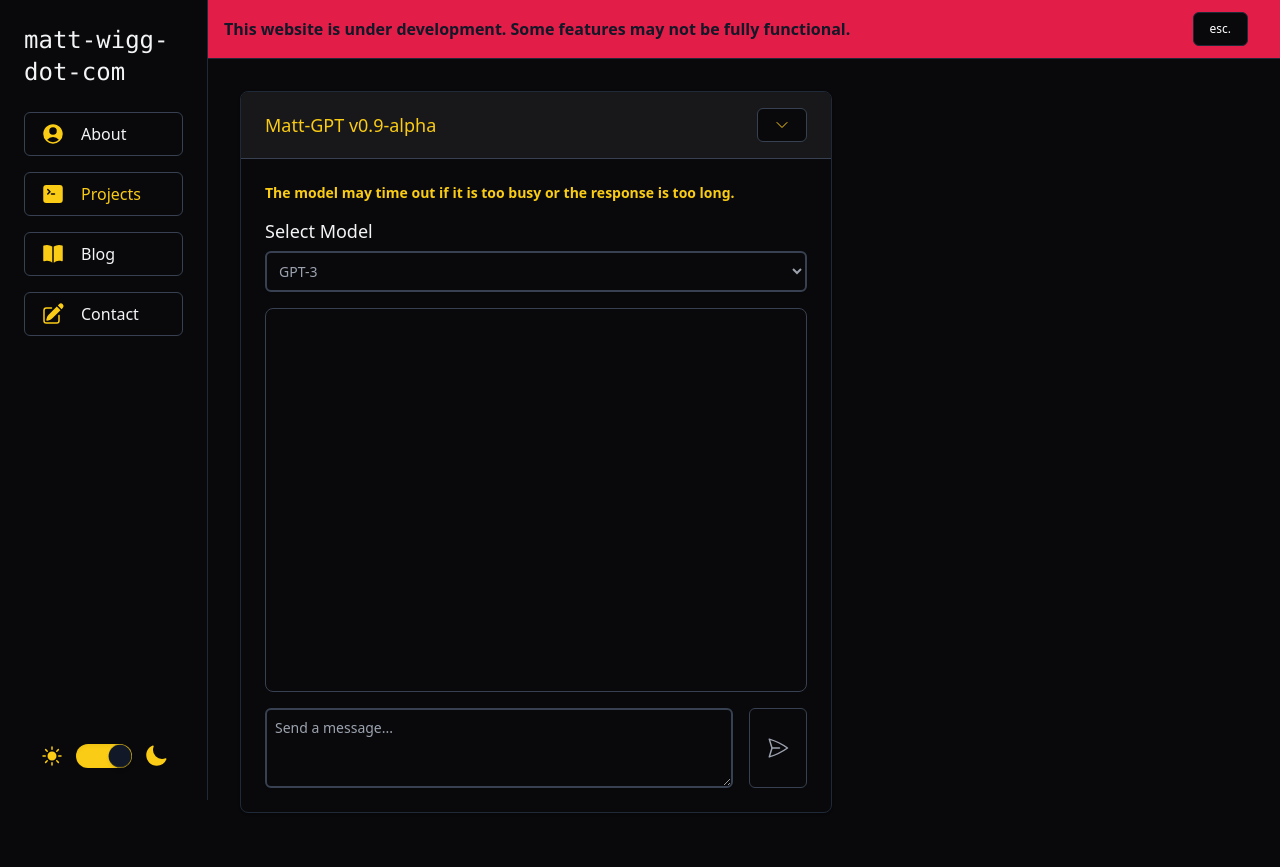
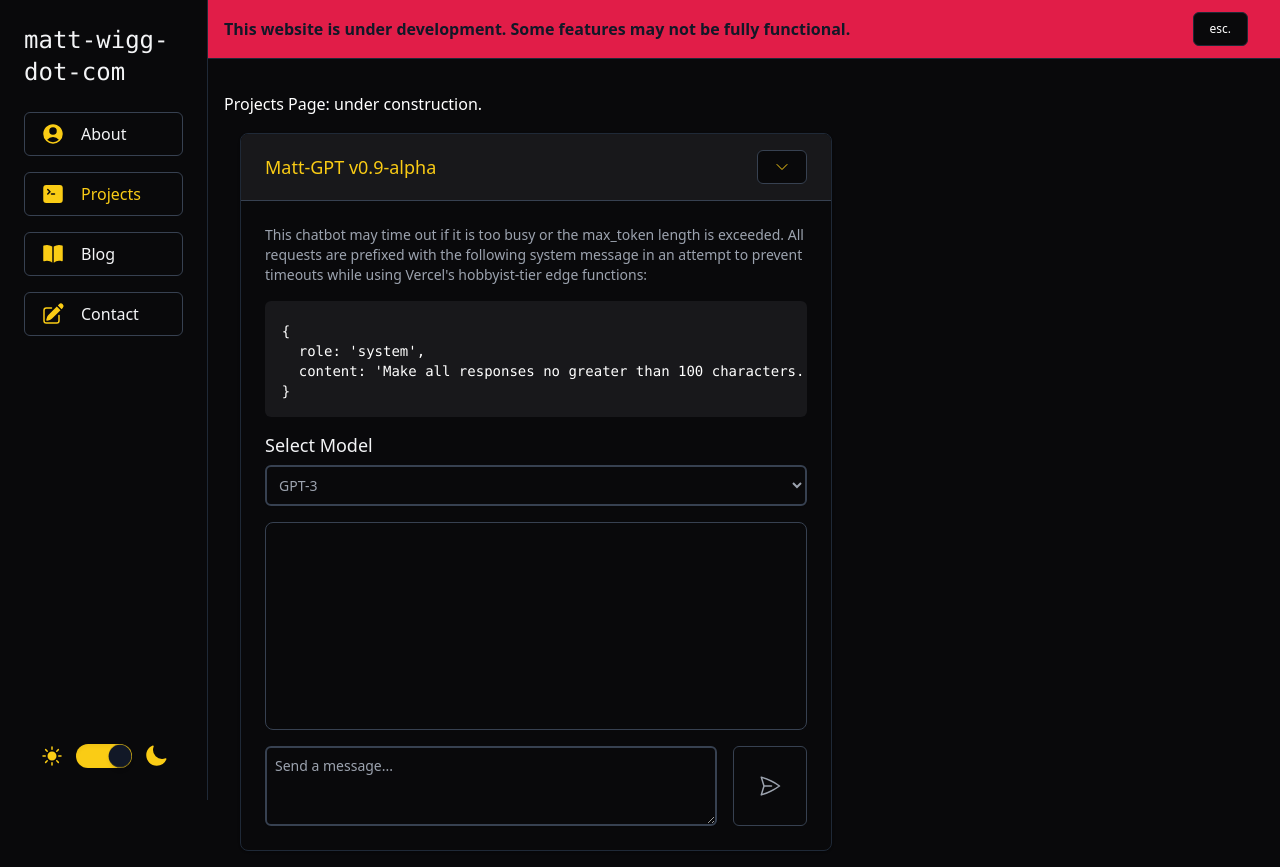
Before and after one commit to matt-wigg/matt-wigg-dot-com, a Next.js app: page /projects in a window 1280 px wide. Before the commit the page ends 829 px from the top, so only its background shows below. Built offline with nearby package versions, Linux system fonts and the light colour scheme.

Commit message:
gpt system prefix & at module imports

```diff
--- a/src/app/api/gpt-3/route.ts
+++ b/src/app/api/gpt-3/route.ts
@@ -23,11 +23,15 @@ export async function POST(req: NextRequest) {
       model: 'gpt-3.5-turbo',
       messages: [
         {
+          role: 'system',
+          content: 'Make all responses no greater that 100 characters.',
+        },
+        {
           role: 'user',
           content: lastUserMessage.content,
         },
       ],
-      max_tokens: 150,
+      max_tokens: 2000,
     });
 
     const responseText = completion.data.choices[0]?.message?.content;
--- a/src/app/api/gpt-4/route.ts
+++ b/src/app/api/gpt-4/route.ts
@@ -11,6 +11,11 @@ export async function POST(req: NextRequest) {
 
   const requestBody = await req.json();
   const { messages } = requestBody;
+
+  messages.unshift({
+    role: 'system',
+    content: 'Make all responses no greater that 100 characters.',
+  });
 
   await sleep(1000); // 1 second delay; rate limits
 
--- a/src/app/blog/page.tsx
+++ b/src/app/blog/page.tsx
@@ -1,3 +1,13 @@
 export default function Blog() {
-  return <main>Blog: coming soon...</main>;
+  return (
+    <main className='flex md:flex-row flex-col pt-8'>
+      <div className='md:w-3/5 md:min-w-[500px] md:flex md:flex-col'>
+        Blog Page: coming soon.
+        <div className='pb-4'></div>
+      </div>
+      <div className='md:w-2/5 md:flex md:flex-col'>
+        <div className='pb-4'></div>
+      </div>
+    </main>
+  );
 }
--- a/src/app/contact/page.tsx
+++ b/src/app/contact/page.tsx
@@ -4,7 +4,8 @@ export default function Contact() {
   return (
     <main className='flex md:flex-row flex-col pt-8'>
       <div className='md:w-3/5 md:min-w-[500px] md:flex md:flex-col'>
-        <div className='pb-4'>
+        Contact Page: under construction.
+        <div className='py-4'>
           <ContactForm show={true} />
         </div>
       </div>
--- a/src/app/projects/page.tsx
+++ b/src/app/projects/page.tsx
@@ -4,7 +4,8 @@ export default function Home() {
   return (
     <main className='flex md:flex-row flex-col pt-8'>
       <div className='md:w-3/5 md:min-w-[500px] md:flex md:flex-col'>
-        <div className='pb-4'>
+        Projects Page: under construction.
+        <div className='py-4'>
           <ChatForm show={true} />
         </div>
       </div>
--- a/src/components/ChatForm.tsx
+++ b/src/components/ChatForm.tsx
@@ -1,17 +1,24 @@
 'use client';
-import React, { useState } from 'react';
+import React, { useState, useEffect, useRef } from 'react';
 import { PaperAirplaneIcon, ArrowPathIcon } from '@heroicons/react/24/outline';
 import ContentCard from '@/components/ContentCard/ContentCard';
 import Button from '@/components/Button';
 
 const ChatForm = ({ show }: { show: boolean }) => {
-  const [contentVisible, setContentVisible] = useState(show);
   const [messages, setMessages] = useState<{ role: string; content: string }[]>(
     []
   );
   const [input, setInput] = useState('');
   const [loading, setLoading] = useState(false);
   const [selectedModel, setSelectedModel] = useState('gpt-3');
+  const messagesEndRef = useRef<HTMLDivElement>(null);
+
+  const scrollToBottom = () => {
+    messages[0]?.content &&
+      messagesEndRef.current?.scrollIntoView({ behavior: 'smooth' });
+  };
+
+  useEffect(scrollToBottom, [messages]);
 
   const handleSubmit = async (e: React.FormEvent) => {
     e.preventDefault();
@@ -20,10 +27,8 @@ const ChatForm = ({ show }: { show: boolean }) => {
 
     if (trimmedInput !== '') {
       setInput('');
-
       setLoading(true);
       const userMessage = { role: 'user', content: trimmedInput };
-
       setMessages((prevMessages) => [...prevMessages, userMessage]);
 
       try {
@@ -60,10 +65,6 @@ const ChatForm = ({ show }: { show: boolean }) => {
     }
   };
 
-  const toggleContentVisibility = () => {
-    setContentVisible(!contentVisible);
-  };
-
   return (
     <ContentCard
       show={show}
@@ -72,13 +73,24 @@ const ChatForm = ({ show }: { show: boolean }) => {
         <>
           <p className='pb-4'>
             {/* This chat uses the model GPT-4 by OpenAI. */}
-            <span className='font-bold text-rose-600 dark:text-yellow-400'>
-              The model may time out if it is too busy or the response is too
-              long.
+            <span className='pb-4'>
+              This chatbot may time out if it is too busy or the max_token
+              length is exceeded. All requests are prefixed with the following
+              system message in an attempt to prevent timeouts while using
+              Vercel&apos;s hobbyist-tier edge functions:
             </span>
           </p>
+          <pre className='bg-gray-500 dark:bg-zinc-900 text-white rounded-md overflow-auto pb-4'>
+            <code>
+              {`
+  {
+    role: 'system',
+    content: 'Make all responses no greater than 100 characters.'
+  }`}
+            </code>
+          </pre>
           {/* Add the dropdown for model selection */}
-          <div className='mb-4'>
+          <div className='my-4'>
             <label
               htmlFor='model-selection'
               className='block mb-2 text-lg font-medium leading-6 text-gray-900 dark:text-gray-100'
@@ -95,7 +107,7 @@ const ChatForm = ({ show }: { show: boolean }) => {
               <option value='gpt-4'>GPT-4</option>
             </select>
           </div>
-          <div className='overflow-y-auto h-96 mb-4 border border-gray-700 rounded-lg p-4 bg-white dark:bg-zinc-950 dark:text-gray-300'>
+          <div className='overflow-y-auto h-52 mb-4 border border-gray-700 rounded-lg p-4 bg-white dark:bg-zinc-950 dark:text-gray-300'>
             {messages.map((message, index) => (
               <p key={index} className={`animate-fadeInOpacity pb-1`}>
                 <span
@@ -109,6 +121,7 @@ const ChatForm = ({ show }: { show: boolean }) => {
                 </span>
               </p>
             ))}
+            <div ref={messagesEndRef} />
           </div>
 
           <form onSubmit={handleSubmit}>
@@ -135,7 +148,7 @@ const ChatForm = ({ show }: { show: boolean }) => {
               />
               <Button
                 type='submit'
-                className='ml-4 bg-white dark:bg-zinc-950 hover:bg-gray-100 dark:hover:bg-zinc-900 rounded-md px-4 py-2 border border-gray-700 dark:border-gray-700 flex items-center justify-center'
+                className='ml-4 bg-white dark:bg-zinc-950 hover:bg-gray-100 dark:hover:bg-zinc-900 rounded-md px-6 py-2 border border-gray-700 dark:border-gray-700 flex items-center justify-center'
                 disabled={!input || loading}
               >
                 {loading ? (
```
